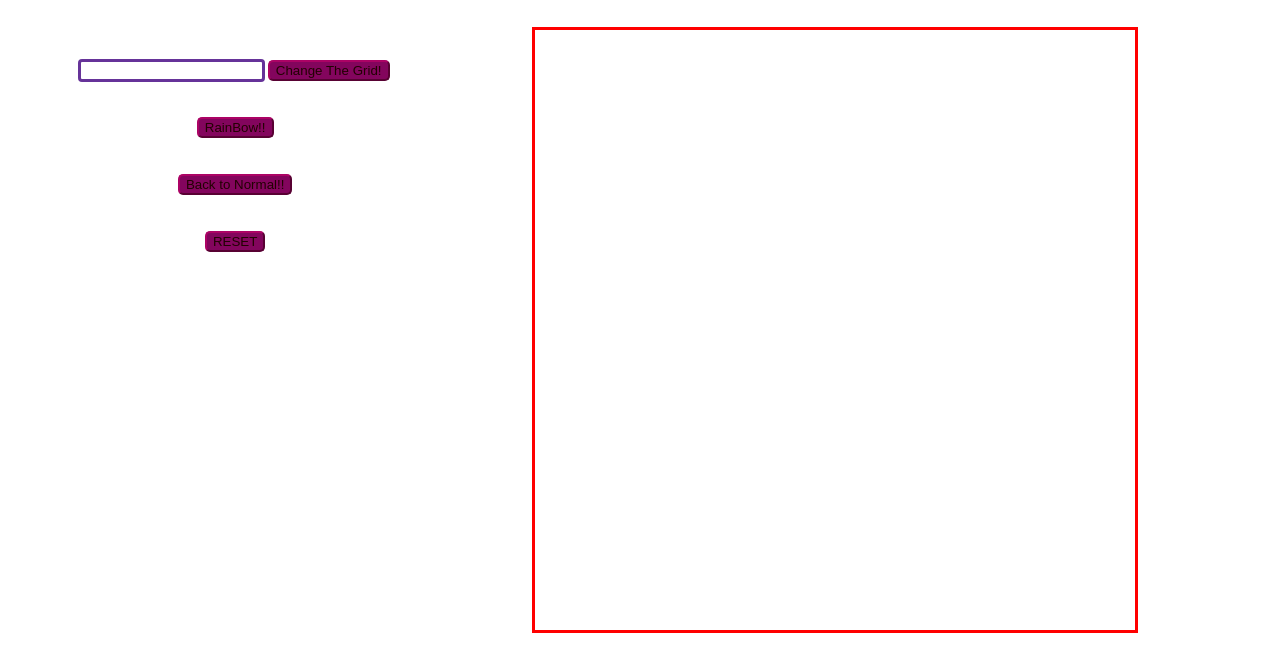
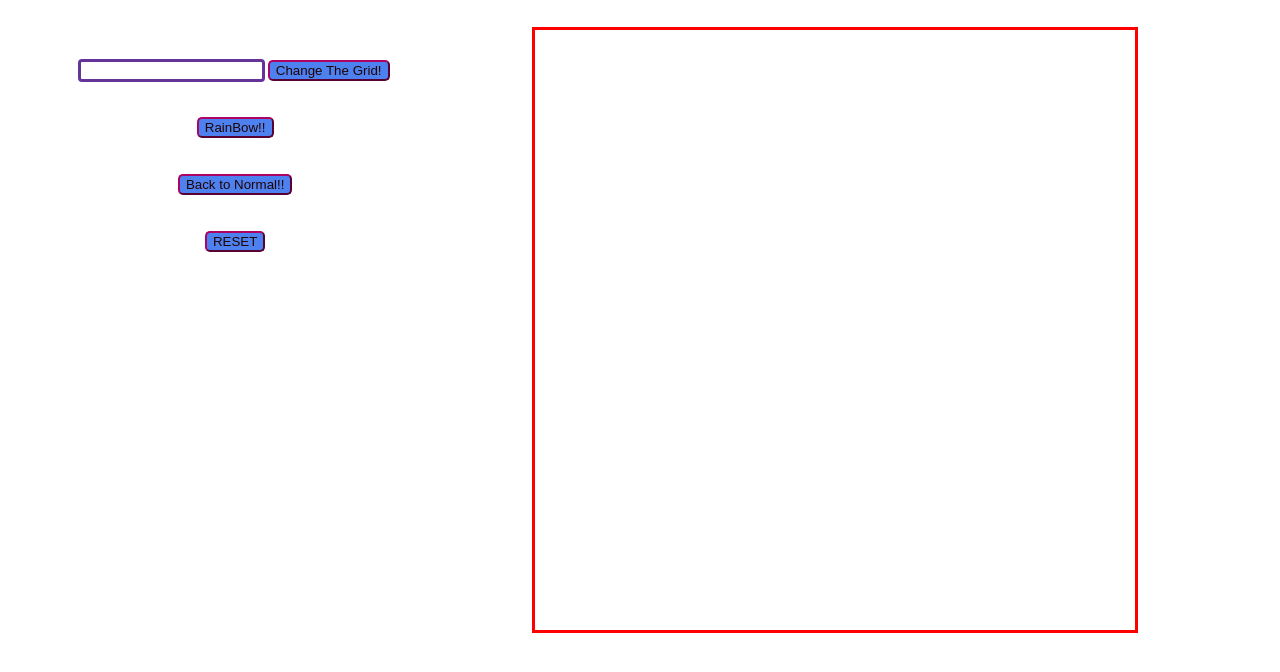
Before and after one commit to adarshadhungel1/etch-a-sketch, a plain HTML site: page index.html in a window 1280 px wide. Shown: the part 44-716 px from the top of the page. Drawn offline with Linux system fonts and the light colour scheme.

Commit message:
changed button color to make it more readable

```diff
--- a/css/style.css
+++ b/css/style.css
@@ -35,7 +35,7 @@
 
 #reset, #change, #rainbow, #normal{
     color: rgb(34, 2, 2);
-    background-color: rgb(131, 5, 93);
+    background-color: rgb(77, 129, 240);
     border-radius: 5px;
     border-color: rgb(172, 3, 101);
     margin: 3px;
```
